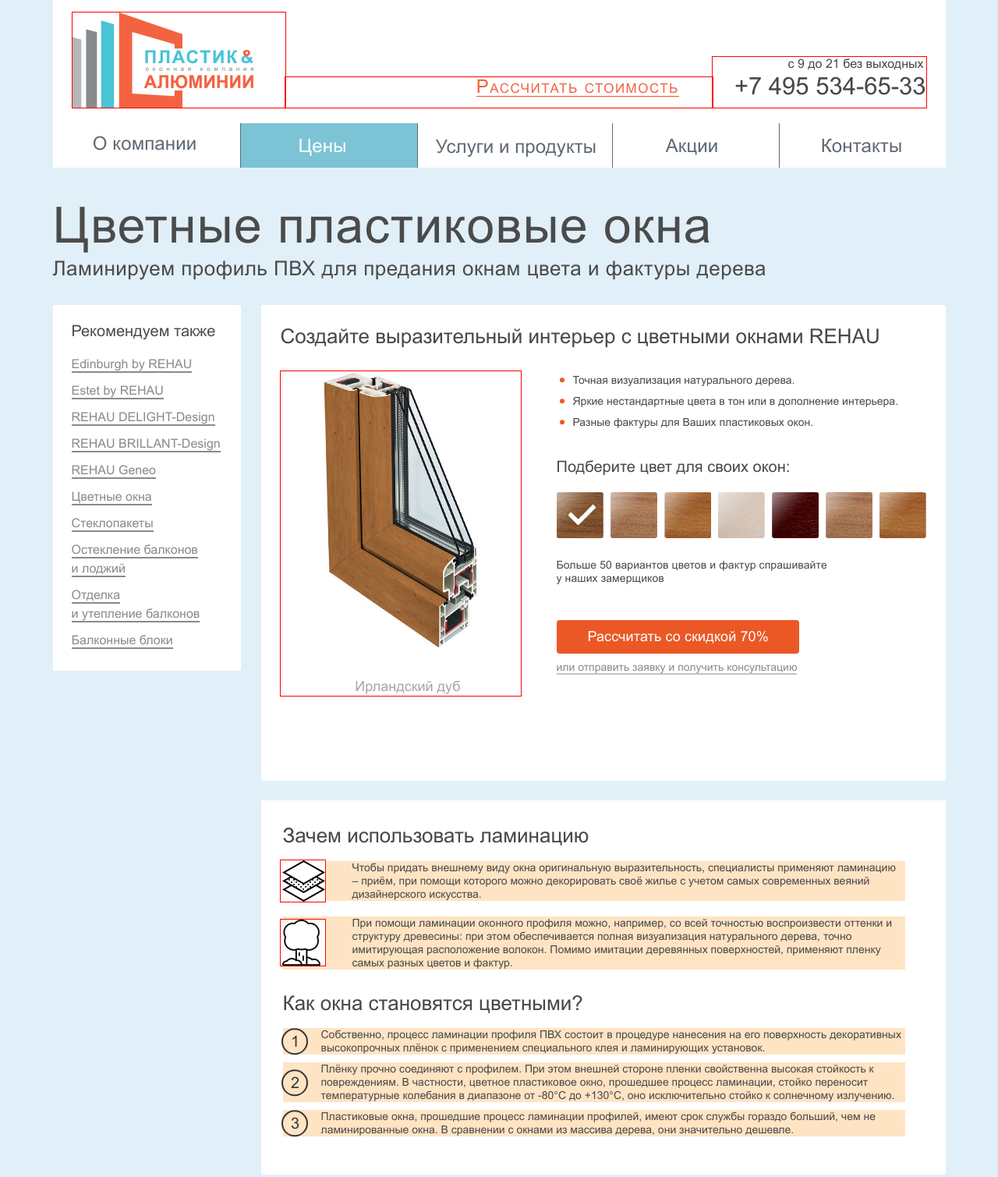
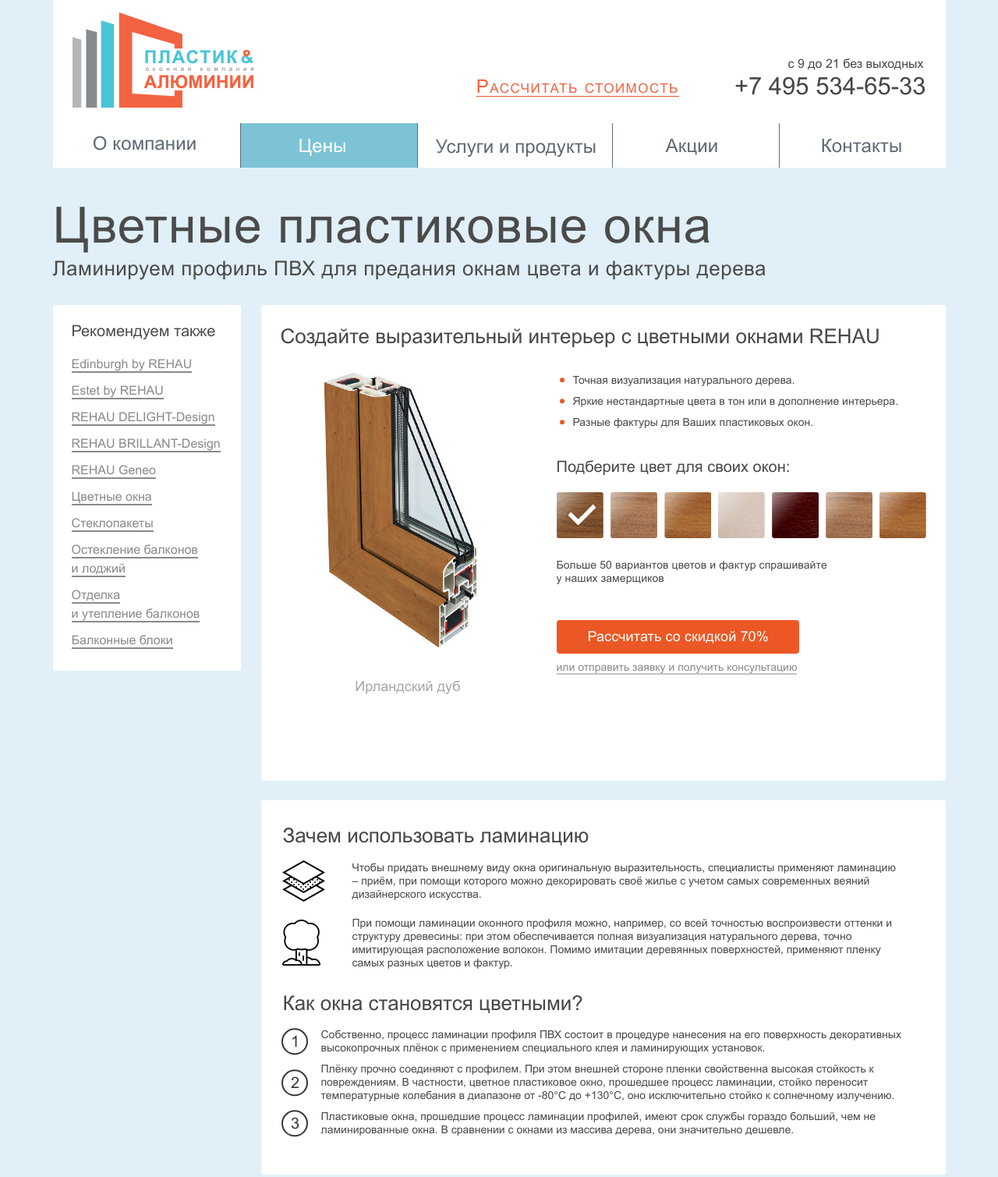
Before and after one commit to Raih07/test_task, a website: page source/index.html in a window 1280 px wide. Shown: the top 1509 px of the page at 78% size. Drawn offline with nearby package versions, Linux system fonts and the light colour scheme; files that its build step writes are made by us from their sources.

Commit message:
Убрал временные обводки

```diff
--- a/source/less/blocks/catalog-item.less
+++ b/source/less/blocks/catalog-item.less
@@ -29,7 +29,6 @@
   width: 308px;
   padding-top: 1px;
   text-align: center;
-  outline: 1px solid red;
 }
 
 .catalog-item__name {
--- a/source/less/blocks/lamination.less
+++ b/source/less/blocks/lamination.less
@@ -20,8 +20,6 @@
   padding-left: 49px;
   margin-bottom: 10px;
   line-height: 17px;
-
-  background-color: bisque;
 
   &:last-child {
     margin-bottom: 0;
--- a/source/less/blocks/main-header.less
+++ b/source/less/blocks/main-header.less
@@ -15,7 +15,6 @@
 
 .main-header__left {
   width: 25%;
-  outline: 1px solid red;
 }
 
 .main-header__center {
@@ -23,7 +22,6 @@
   width: 50%;
   padding-right: 43px;
   padding-bottom: 11px;
-  outline: 1px solid red;
   text-align: right;
 }
 
@@ -31,7 +29,6 @@
   width: 25%;
   padding-bottom: 9px;
   text-align: right;
-  outline: 1px solid red;
 }
 
 .main-header__logo {
--- a/source/less/blocks/reason.less
+++ b/source/less/blocks/reason.less
@@ -21,8 +21,6 @@
   margin-bottom: 20px;
   line-height: 17px;
 
-  background-color: bisque;
-
   &:last-child {
     margin-bottom: 0;
   }
@@ -33,8 +31,6 @@
     left: -3px;
     background-position: center;
     background-repeat: no-repeat;
-
-    outline: 1px solid red;
   }
 
   &--layer::after {
```
Also changed, not shown: build/css/style.min.css, source/css/style.css, 1 other file.
